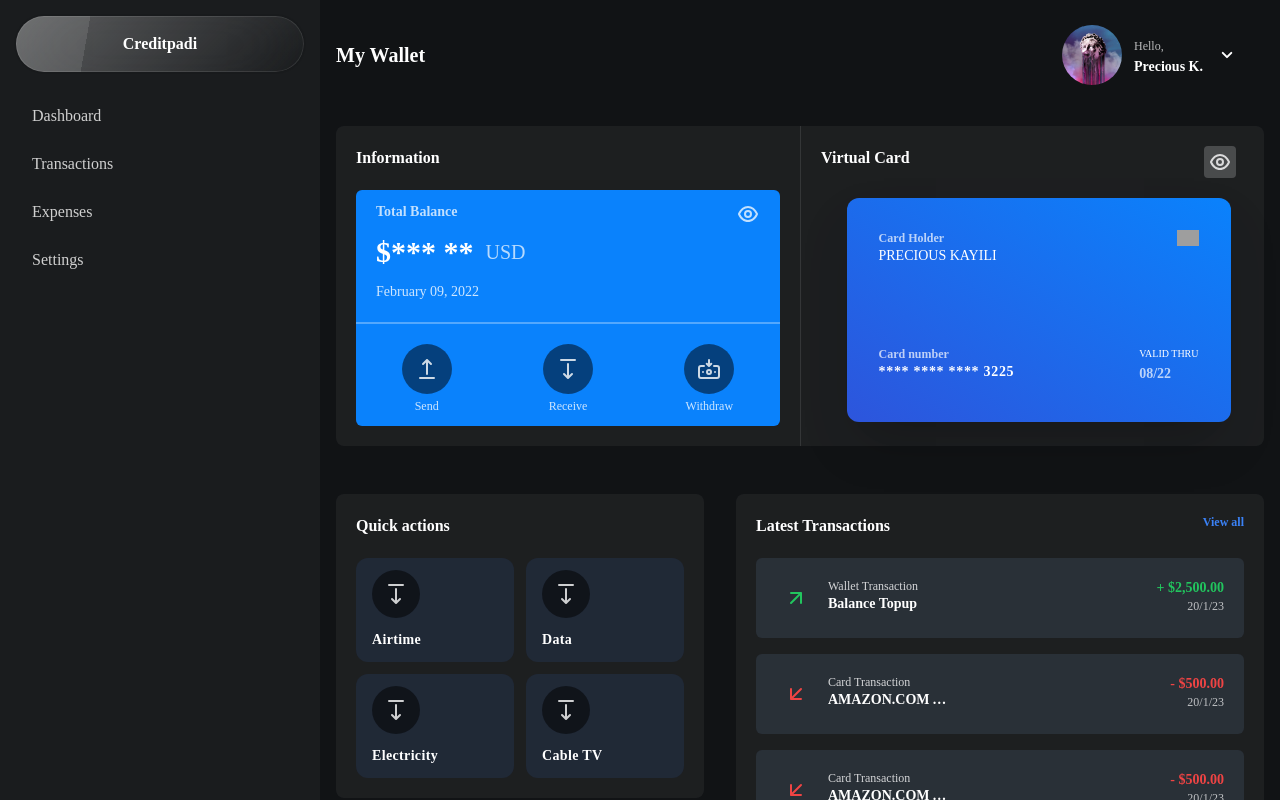
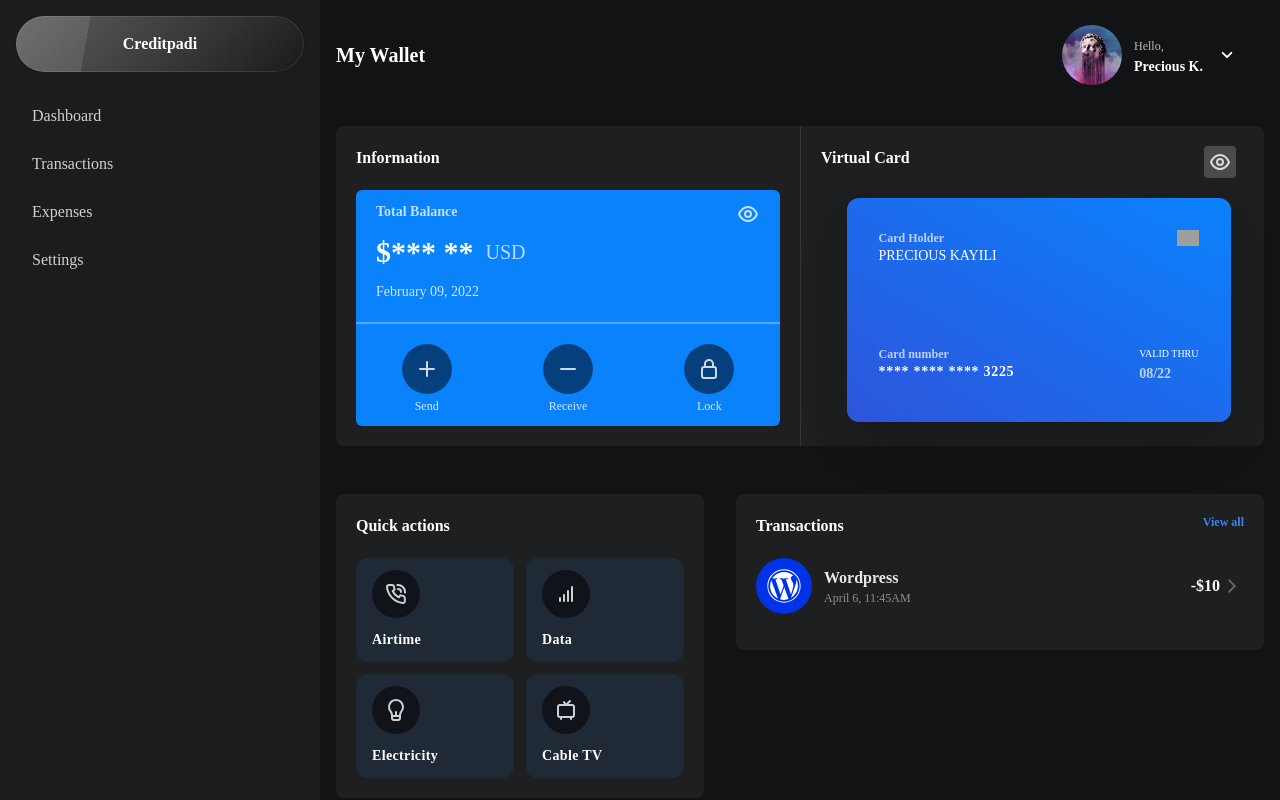
Before and after one commit to preciouskayili/creditbuddy-frontend, a React (Vite) app: page /dashboard in a window 1280 px wide. Built offline with nearby package versions, Linux system fonts and the light colour scheme; grey boxes are pictures that could not be loaded; a web font is replaced by a local one.

Commit message:
feat: login  page

```diff
--- a/src/components/Dashboard/AccountInformation.jsx
+++ b/src/components/Dashboard/AccountInformation.jsx
@@ -5,12 +5,12 @@ import CardDetails from "./CardDetails";
 const AccountInformation = () => {
   return (
     <div className="grid grid-cols-12 bg-white/5 rounded-lg">
-      <div className="lg:col-span-6 col-span-12 p-5">
+      <div className="xl:col-span-6 col-span-12 p-5">
         <h4 className="mr-auto text-white font-bold text-md">Information</h4>
         <WalletDetails />
       </div>
 
-      <div className="lg:col-span-6 col-span-12 lg:border-l-[1px] border-t-[1px] xl:border-t-[0px] border-white/10">
+      <div className="xl:col-span-6 col-span-12 lg:border-l-[1px] border-t-[1px] xl:border-t-[0px] border-white/10">
         <div className="p-5">
           <div className="flex">
             <h4 className="mr-auto text-white font-bold text-md">
--- a/src/components/Dashboard/Navbar.jsx
+++ b/src/components/Dashboard/Navbar.jsx
@@ -1,5 +1,6 @@
 import { UilBars, UilAngleDown } from "@iconscout/react-unicons";
 import avatar from "../../assets/avatars/gMyfIhZY_400x400.jpg";
+import { Link } from "react-router-dom";
 const Navbar = ({ pageTitle }) => {
   return (
     <nav className="w-full bg-[#111315] flex justify-between items-center p-4">
@@ -15,7 +16,7 @@ const Navbar = ({ pageTitle }) => {
         <li className="mx-4">
           <div className="dropdown">
             <label
-              tabindex="0"
+              tabIndex="0"
               className="flex p-2 btn-ghost rounded-full cursor-pointer"
             >
               <img
@@ -32,14 +33,16 @@ const Navbar = ({ pageTitle }) => {
               </span>
             </label>
             <ul
-              tabindex="0"
-              class="dropdown-content menu p-2 shadow bg-[#1A1C1E] rounded-lg w-52"
+              tabIndex="0"
+              className="dropdown-content menu p-2 shadow bg-[#1A1C1E] rounded-lg w-52"
             >
               <li>
                 <a className="font-bold mb-2">Profile</a>
               </li>
               <li>
-                <a className="btn btn-error">Logout</a>
+                <Link to="/auth/login" className="btn btn-error">
+                  Logout
+                </Link>
               </li>
             </ul>
           </div>
--- a/src/components/Dashboard/PayBills.jsx
+++ b/src/components/Dashboard/PayBills.jsx
@@ -0,0 +1,9 @@
+import React from 'react'
+
+const PayBills = () => {
+	return (
+		<div>PayBills</div>
+	)
+}
+
+export default PayBills
--- a/src/components/Dashboard/QuickActions.jsx
+++ b/src/components/Dashboard/QuickActions.jsx
@@ -1,7 +1,8 @@
 import {
-  UilWallet,
-  UilArrowFromTop,
-  UilInvoice,
+  UilSignal,
+  UilLightbulbAlt,
+  UilPhoneVolume,
+  UilTvRetro,
 } from "@iconscout/react-unicons";
 
 const QuickActions = () => {
@@ -9,7 +10,7 @@ const QuickActions = () => {
     <div className="grid gap-3 grid-cols-12">
       <button className="col-span-6 bg-blue-500/10 transition-all rounded-xl px-4 py-3 text-xs text-white/80">
         <div className="text-sm h-12 w-12 p-3 flex items-center justify-center bg-black/50 rounded-full">
-          <UilArrowFromTop />
+          <UilPhoneVolume />
         </div>
         <h3 className="font-bold text-white mt-3 text-left text-sm tracking-wide">
           Airtime
@@ -18,7 +19,7 @@ const QuickActions = () => {
 
       <button className="col-span-6 bg-blue-500/10 transition-all rounded-xl px-4 py-3 text-xs text-white/80">
         <div className="text-sm h-12 w-12 p-3 flex items-center justify-center bg-black/50 rounded-full">
-          <UilArrowFromTop />
+          <UilSignal />
         </div>
         <h3 className="font-bold text-white mt-3 text-left text-sm tracking-wide">
           Data
@@ -27,7 +28,7 @@ const QuickActions = () => {
 
       <button className="col-span-6 bg-blue-500/10 transition-all rounded-xl px-4 py-3 text-xs text-white/80">
         <div className="text-sm h-12 w-12 p-3 flex items-center justify-center bg-black/50 rounded-full">
-          <UilArrowFromTop />
+          <UilLightbulbAlt />
         </div>
         <h3 className="font-bold text-white mt-3 text-left text-sm tracking-wide">
           Electricity
@@ -36,7 +37,7 @@ const QuickActions = () => {
 
       <button className="col-span-6 bg-blue-500/10 transition-all rounded-xl px-4 py-3 text-xs text-white/80">
         <div className="text-sm h-12 w-12 p-3 flex items-center justify-center bg-black/50 rounded-full">
-          <UilArrowFromTop />
+          <UilTvRetro />
         </div>
         <h3 className="font-bold text-white mt-3 text-left text-sm tracking-wide">
           Cable TV
--- a/src/components/Dashboard/RecentTransactions.jsx
+++ b/src/components/Dashboard/RecentTransactions.jsx
@@ -1,66 +1,22 @@
 import React from "react";
-import { UilArrowDownLeft, UilArrowUpRight } from "@iconscout/react-unicons";
+import { UilAngleRightB, UilWordpress } from "@iconscout/react-unicons";
 
 const RecentTransactions = () => {
   return (
     <>
-      <div className="flex mb-4 bg-blue-300/10 p-5 rounded-md">
-        <div className="flex">
-          <UilArrowUpRight className="text-green-500 text-lg mr-3 p-2 h-10 w-10 rounded-sm" />
+      <div className="flex mb-4 items-center justify-center cursor-pointer">
+        <div className="flex items-center justify-center">
+          <UilWordpress className="text-white text-lg mr-3 p-2 h-14 w-14 rounded-full bg-primary" />
           <div className="flex-col mr-auto">
-            <p className="text-white/80 font-medium text-xs">
-              Wallet Transaction
+            <p className="text-white/90 font-semibold text-md truncate overflow-hidden text-ellipsis w-100 sm:w-32">
+              Wordpress
             </p>
-            <p className="text-white font-semibold text-sm truncate overflow-hidden text-ellipsis w-32 lg:w-100">
-              Balance Topup
-            </p>
+            <p className="text-white/50 text-xs">April 6, 11:45AM</p>
           </div>
         </div>
-        <div className="ml-auto flex flex-col">
-          <p className="font-semibold text-sm text-green-500">+ $2,500.00</p>
-          <small className="text-xs ml-auto font-medium text-white/70">
-            20/1/23
-          </small>
-        </div>
-      </div>
-
-      <div className="flex mb-4 bg-blue-300/10 p-5 rounded-md">
-        <div className="flex">
-          <UilArrowDownLeft className="text-red-500 text-lg mr-3 p-2 h-10 w-10 rounded-sm" />
-          <div className="flex-col mr-auto">
-            <p className="text-white/80 font-medium text-xs">
-              Card Transaction
-            </p>
-            <p className="text-white font-semibold text-sm truncate overflow-hidden text-ellipsis w-100 sm:w-32">
-              AMAZON.COM AMZN.COM/BI
-            </p>
-          </div>
-        </div>
-        <div className="ml-auto flex flex-col">
-          <p className="text-red-500 font-semibold text-sm">- $500.00</p>
-          <small className="text-xs ml-auto font-medium text-white/70">
-            20/1/23
-          </small>
-        </div>
-      </div>
-
-      <div className="flex mb-4 bg-blue-300/10 p-5 rounded-md">
-        <div className="flex">
-          <UilArrowDownLeft className="text-red-500 text-lg mr-3 p-2 h-10 w-10 rounded-sm" />
-          <div className="flex-col mr-auto">
-            <p className="text-white/80 font-medium text-xs">
-              Card Transaction
-            </p>
-            <p className="text-white font-semibold text-sm truncate overflow-hidden text-ellipsis w-32">
-              AMAZON.COM AMZN.COM/BI
-            </p>
-          </div>
-        </div>
-        <div className="ml-auto flex flex-col">
-          <p className="text-red-500 font-semibold text-sm">- $500.00</p>
-          <small className="text-xs ml-auto font-medium text-white/70">
-            20/1/23
-          </small>
+        <div className="ml-auto flex">
+          <p className="text-white font-semibold text-md">-$10</p>
+          <UilAngleRightB className="text-white/30" />
         </div>
       </div>
     </>
--- a/src/components/Dashboard/WalletDetails.jsx
+++ b/src/components/Dashboard/WalletDetails.jsx
@@ -1,9 +1,10 @@
 import { useState } from "react";
 import {
-  UilArrowFromTop,
+  UilMinus,
+  UilPlus,
   UilEyeSlash,
   UilEye,
-  UilMoneyWithdraw,
+  UilLock,
 } from "@iconscout/react-unicons";
 
 const WalletDetails = () => {
@@ -38,23 +39,23 @@ const WalletDetails = () => {
       <div className="flex justify-around">
         <button className="text-xs text-white/80 text-center flex flex-col items-center justify-center">
           <div className="text-sm h-[50px] w-[50px] flex items-center justify-center rotate-180 bg-black/50 rounded-full mb-1">
-            <UilArrowFromTop />
+            <UilPlus />
           </div>
           Send
         </button>
 
         <button className="text-xs text-white/80 text-center flex flex-col items-center justify-center">
           <div className="text-sm h-[50px] w-[50px] p-3 flex items-center justify-center bg-black/50 rounded-full mb-1">
-            <UilArrowFromTop />
+            <UilMinus />
           </div>
           Receive
         </button>
 
         <button className="text-xs text-white/80 text-center flex flex-col items-center justify-center">
           <div className="text-sm h-[50px] w-[50px] p-3 flex items-center justify-center bg-black/50 rounded-full mb-1">
-            <UilMoneyWithdraw />
+            <UilLock />
           </div>
-          Withdraw
+          Lock
         </button>
       </div>
     </div>
--- a/src/pages/Dashboard.jsx
+++ b/src/pages/Dashboard.jsx
@@ -2,6 +2,7 @@ import AccountInformation from "../components/Dashboard/AccountInformation";
 import DashboardLayout from "../layouts/DashboardLayout";
 import QuickActions from "../components/Dashboard/QuickActions";
 import RecentTransactions from "../components/Dashboard/RecentTransactions";
+import { Link } from "react-router-dom";
 
 const Dashboard = () => {
   return (
@@ -20,12 +21,12 @@ const Dashboard = () => {
           <div className="col-span-12 xl:col-span-7 bg-white/5 rounded-lg p-5">
             <div className="flex">
               <h4 className="mr-auto text-white font-bold text-md mb-5">
-                Latest Transactions
+                Transactions
               </h4>
 
-              <a className="text-blue-500 text-xs font-semibold" href="/">
+              <Link className="text-blue-500 text-xs font-semibold" to="/transactions">
                 View all
-              </a>
+              </Link>
             </div>
             <RecentTransactions />
           </div>
```
Also changed, not shown: src/components/Auth/Login.jsx (added, +63 -0 lines), src/components/Auth/Register.jsx (added, +67 -0 lines), src/main.jsx (+11 -1 lines).
